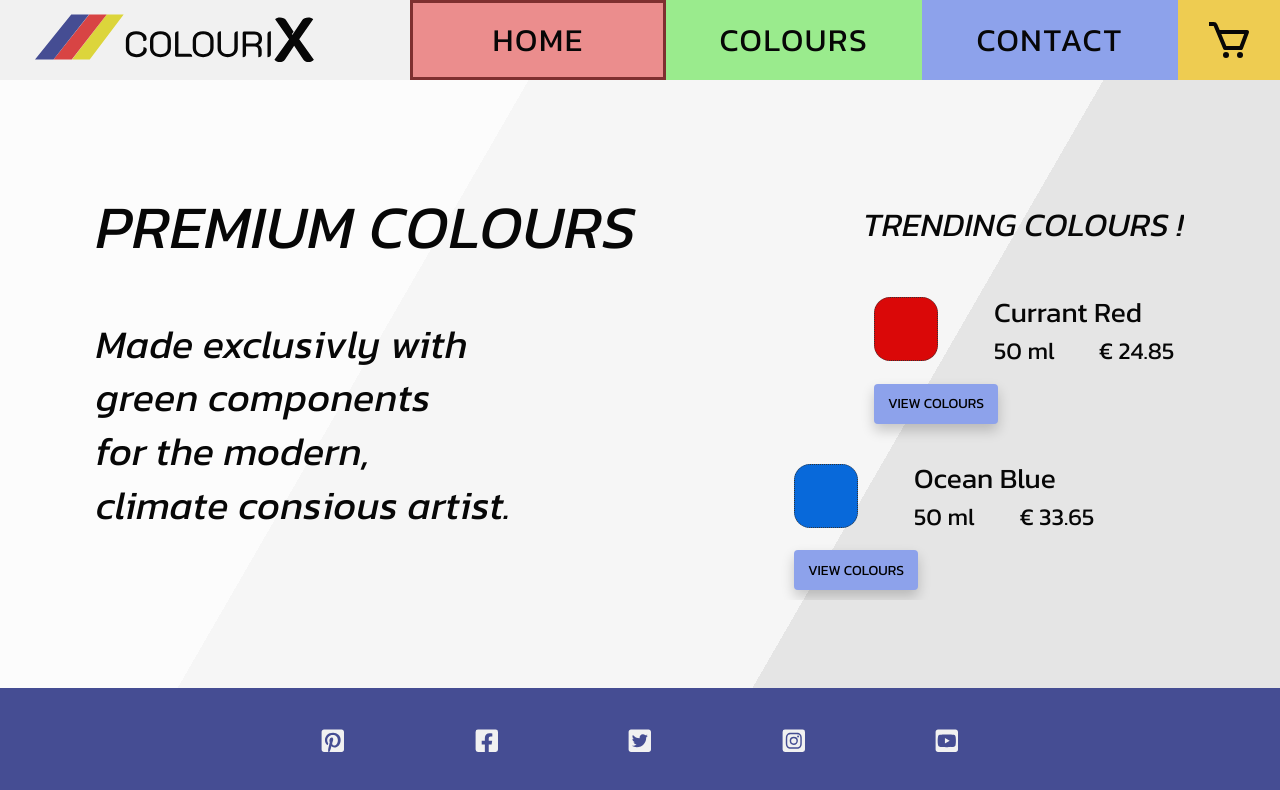
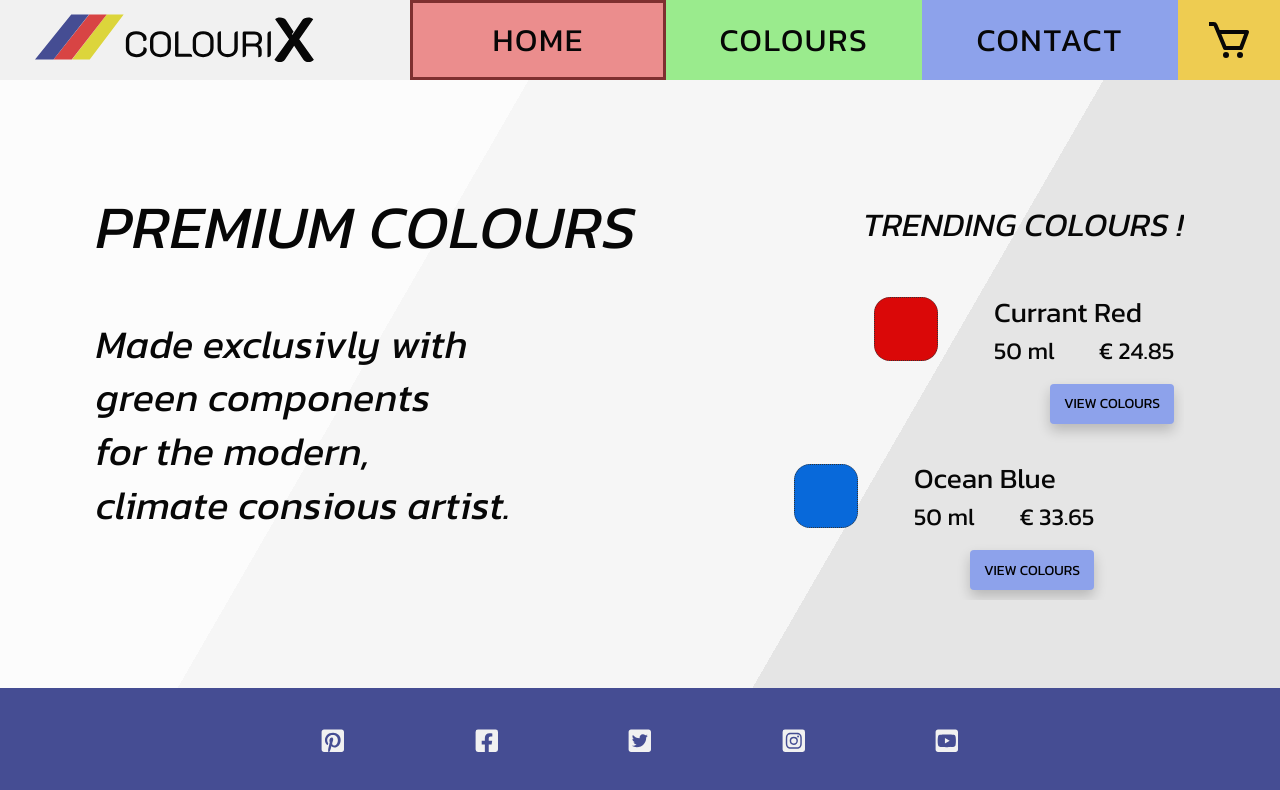
Before and after one commit to Patrick-Svensson/colourix, a React (Create React App) app: page / in a window 1280 px wide. Shown: the top 790 px of the page. Built offline with nearby package versions, Linux system fonts and the light colour scheme.

Commit message:
Move trendButton to right.

```diff
--- a/src/Components/TrendColours.js
+++ b/src/Components/TrendColours.js
@@ -9,7 +9,6 @@ const TrendingColours = () => {
 
     const styles = {
         backgroundColor: "#8DA2EB",
-        marginLeft: "auto",
     };
 
     const trendColItem = colours
@@ -25,7 +24,7 @@ const TrendingColours = () => {
                         <p>€ {el.price}</p>
                     </div>
                 </div>
-                <Link exact to="/colours">
+                <Link className="trendColButton" exact to="/colours">
                     <Button style={styles} text="view colours" />
                 </Link>
             </div>
--- a/src/Pages/Home.css
+++ b/src/Pages/Home.css
@@ -81,3 +81,7 @@
     justify-content: space-between;
     /* padding-right: 3rem; */
 }
+
+.trendColButton {
+    margin-left: auto;
+}
```
